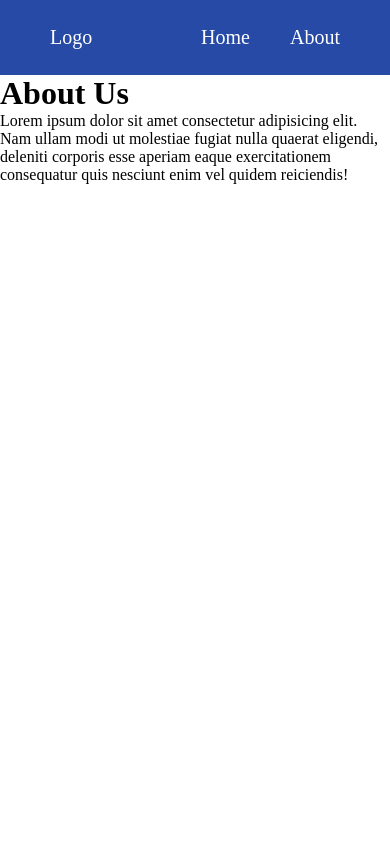
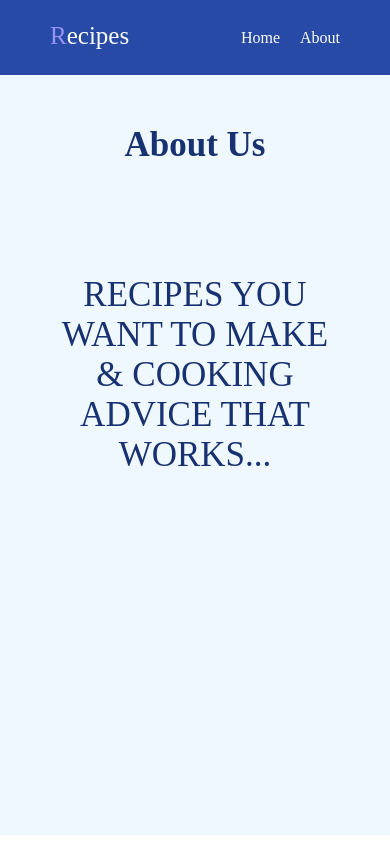
Before and after one commit to kirmiziisik/recipes, a React (Create React App) app: page /about in a window 390 px wide. Built offline with nearby package versions, Linux system fonts and the light colour scheme; no server answers.

Commit message:
single meal pages built and media queries added

```diff
--- a/package.json
+++ b/package.json
@@ -8,13 +8,14 @@
     "@testing-library/user-event": "^13.5.0",
     "react": "^18.2.0",
     "react-dom": "^18.2.0",
+    "react-icons": "^4.6.0",
     "react-router-dom": "^6.4.3",
     "react-scripts": "5.0.1",
     "web-vitals": "^2.1.4"
   },
   "scripts": {
     "start": "react-scripts start",
-    "build": "react-scripts build",
+    "build": "CI= react-scripts build",
     "test": "react-scripts test",
     "eject": "react-scripts eject"
   },
--- a/src/components/Loading.js
+++ b/src/components/Loading.js
@@ -1,7 +1,7 @@
 import React from "react";
 
 const Loading = () => {
-  return <h2>Loading...</h2>;
+  return <div className="loading"></div>;
 };
 
 export default Loading;
--- a/src/components/MealList.js
+++ b/src/components/MealList.js
@@ -9,7 +9,7 @@ const MealList = () => {
     return <Loading />;
   }
   if (meals.length < 1) {
-    return <h2>no meals found</h2>;
+    return <h2 className="no-meal">No meals found 😞 </h2>;
   }
   return (
     <section className="meal-list">
--- a/src/components/Navbar.js
+++ b/src/components/Navbar.js
@@ -4,7 +4,11 @@ import { Link } from "react-router-dom";
 const Navbar = () => {
   return (
     <nav>
-      <Link to="/">Logo</Link>
+      <Link to="/">
+        <p className="logo">
+          <span>R</span>ecipes
+        </p>
+      </Link>
       <ul>
         <li>
           <Link to="/">Home</Link>
--- a/src/components/SearchForm.js
+++ b/src/components/SearchForm.js
@@ -10,12 +10,14 @@ const SearchForm = () => {
 
   return (
     <section className="search-form">
+      <img className="form-img" src="./breakfast.svg" alt="" />
       <form onSubmit={handleSubmit}>
         <label htmlFor="meal" className="search-label">
           What would you like to cook today?
         </label>
         <br />
         <input
+          autoFocus
           className="search-input"
           type="text"
           name="meal"
--- a/src/index.css
+++ b/src/index.css
@@ -16,6 +16,25 @@ body {
 
 a {
   text-decoration: none;
+}
+
+/* ======================LOADING================= */
+
+@keyframes spinner {
+  to {
+    transform: rotate(360deg);
+  }
+}
+
+.loading {
+  width: 6rem;
+  height: 6rem;
+  margin: 0 auto;
+  margin-top: 10rem;
+  border-radius: 50%;
+  border: 3px solid #ccc;
+  border-top-color: var(--clr-primary-5);
+  animation: spinner 0.6s linear infinite;
 }
 
 /* ==================NAVBAR============== */
@@ -44,7 +63,15 @@ nav ul {
   gap: 4rem;
 }
 
-/* ================Meal================== */
+.logo {
+  font-size: 3.5rem;
+}
+
+.logo span {
+  color: rgb(151, 147, 241);
+}
+
+/* ================MEAL================== */
 
 .meal-list {
   text-align: center;
@@ -60,7 +87,7 @@ nav ul {
   display: inline-block;
   margin: 1rem;
   box-shadow: 2px 7px 3px 0px rgba(0, 0, 0, 0.5);
-  background-color: rgb(3, 15, 41);
+  background-color: rgb(5, 25, 67);
   color: aliceblue;
   border-radius: 1rem;
   transition: all 0.4s;
@@ -81,6 +108,7 @@ nav ul {
   flex-direction: column;
   margin: 2rem 0;
   text-align: start;
+  padding-left: 1.2rem;
 }
 
 .meal-name {
@@ -96,7 +124,18 @@ nav ul {
   display: inline-block;
 }
 
-/* ====================Search Form ======================== */
+.no-meal {
+  text-align: center;
+  font-size: 3rem;
+  margin-top: 2rem;
+}
+
+/* ====================SEARCH FORM ======================== */
+
+.form-img {
+  height: 15rem;
+  margin-bottom: 1rem;
+}
 
 .search-form {
   background-color: rgb(24, 49, 113);
@@ -122,3 +161,160 @@ nav ul {
   border: 3px solid black;
   text-transform: capitalize;
 }
+
+/* =================SINGLE MEAL ============================== */
+
+.single-meal {
+  background-color: aliceblue;
+}
+
+.single-meal-title {
+  font-size: 3rem;
+  text-align: center;
+  padding-top: 2rem;
+  color: rgb(27, 51, 107);
+}
+
+.single-meal-header {
+  display: grid;
+  grid-template-columns: 1fr 1fr;
+  /* gap: 0.5rem; */
+  padding: 2rem;
+}
+
+.single-meal-img {
+  height: 40rem;
+  align-self: center;
+  justify-self: center;
+  border-radius: 2rem;
+}
+
+.instructions {
+  grid-column: 1 / 3;
+  padding-top: 3rem;
+  padding-bottom: 1rem;
+}
+
+.instructions-text {
+  margin-top: 1rem;
+  font-size: 1.8rem;
+  line-height: 2rem;
+}
+
+.ingredient-container {
+  font-size: 2.2rem;
+  display: flex;
+  align-items: center;
+  justify-content: center;
+  gap: 5rem;
+  padding: 2rem;
+}
+
+.icon {
+  color: rgb(27, 51, 107);
+}
+
+.meal-btn {
+  background-color: rgb(27, 51, 107);
+  color: white;
+  padding: 1rem 3rem;
+  margin-bottom: 3rem;
+  margin-left: 2rem;
+  cursor: pointer;
+  border-radius: 0.5rem;
+  display: inline-block;
+}
+
+/* ===================ABOUT==================== */
+
+.about-section {
+  background-color: aliceblue;
+  height: 90vh;
+}
+
+.about-title {
+  font-size: 3.5rem;
+  text-align: center;
+  padding-top: 5rem;
+  color: rgb(24, 49, 113);
+}
+
+.about {
+  margin-top: 5rem;
+  padding: 6rem;
+  text-transform: uppercase;
+  font-size: 5.5rem;
+  text-align: center;
+  color: rgb(24, 49, 113);
+}
+
+/* ===================MEDIA QUERIES====================== */
+
+@media only screen and (max-width: 780px) {
+  .single-meal-header {
+    display: grid;
+    grid-template-columns: 1fr 4fr;
+  }
+
+  .single-meal-img {
+    height: 30rem;
+  }
+
+  .ingredient-container {
+    font-size: 1.8rem;
+  }
+}
+
+@media only screen and (max-width: 680px) {
+  .single-meal-img {
+    height: 24rem;
+  }
+
+  .ingredient-container {
+    font-size: 1.5rem;
+  }
+
+  .instructions-text {
+    font-size: 1.5rem;
+  }
+
+  .meal-btn {
+    padding: 0.5rem 1.5rem;
+  }
+}
+
+@media only screen and (max-width: 555px) {
+  .single-meal-header {
+    display: flex;
+    flex-direction: column;
+  }
+
+  .about {
+    font-size: 3.5rem;
+  }
+
+  .single-meal-img {
+    height: 30rem;
+  }
+
+  .ingredient-container {
+    font-size: 1.8rem;
+  }
+}
+
+@media only screen and (max-width: 420px) {
+  .search-input {
+    width: 30rem;
+    font-size: 3rem;
+  }
+
+  .logo {
+    font-size: 2.5rem;
+    margin-bottom: 0.3rem;
+  }
+
+  nav ul {
+    gap: 2rem;
+    font-size: 1.6rem;
+  }
+}
--- a/src/pages/About.js
+++ b/src/pages/About.js
@@ -2,15 +2,12 @@ import React from "react";
 
 const About = () => {
   return (
-    <>
-      <h1>About Us</h1>
-      <p>
-        Lorem ipsum dolor sit amet consectetur adipisicing elit. Nam ullam modi
-        ut molestiae fugiat nulla quaerat eligendi, deleniti corporis esse
-        aperiam eaque exercitationem consequatur quis nesciunt enim vel quidem
-        reiciendis!
+    <section className="about-section">
+      <h1 className="about-title">About Us</h1>
+      <p className="about">
+        Recipes you want to make & Cooking advice that works...
       </p>
-    </>
+    </section>
   );
 };
 
--- a/src/pages/SingleMeal.js
+++ b/src/pages/SingleMeal.js
@@ -1,6 +1,9 @@
 import React, { useEffect, useState } from "react";
 import Loading from "../components/Loading";
 import { useParams, Link } from "react-router-dom";
+import { BiFoodMenu } from "react-icons/bi";
+import { GiForkKnifeSpoon } from "react-icons/gi";
+import { BiCheckboxSquare } from "react-icons/bi";
 
 const SingleMeal = () => {
   const { id } = useParams();
@@ -33,9 +36,8 @@ const SingleMeal = () => {
     return <Loading />;
   }
   if (!meal) {
-    return <h2>no meal to display</h2>;
+    return <h2 className="no-meal">No meal to display 😞</h2>;
   } else {
-    console.log(meal);
     const {
       strMeal: name,
       strArea: area,
@@ -84,18 +86,91 @@ const SingleMeal = () => {
       strMeasure19,
       strMeasure20,
     } = meal;
+
+    const ingredients = [
+      strIngredient1,
+      strIngredient2,
+      strIngredient3,
+      strIngredient4,
+      strIngredient5,
+      strIngredient6,
+      strIngredient7,
+      strIngredient8,
+      strIngredient9,
+      strIngredient10,
+      strIngredient11,
+      strIngredient12,
+      strIngredient13,
+      strIngredient14,
+      strIngredient15,
+      strIngredient16,
+      strIngredient17,
+      strIngredient18,
+      strIngredient19,
+      strIngredient20,
+    ];
+
+    const measures = [
+      strMeasure1,
+      strMeasure2,
+      strMeasure3,
+      strMeasure4,
+      strMeasure5,
+      strMeasure6,
+      strMeasure7,
+      strMeasure8,
+      strMeasure9,
+      strMeasure10,
+      strMeasure11,
+      strMeasure12,
+      strMeasure13,
+      strMeasure14,
+      strMeasure15,
+      strMeasure16,
+      strMeasure17,
+      strMeasure18,
+      strMeasure19,
+      strMeasure20,
+    ];
+
     return (
-      <section className="section-meal">
-        <h2 className="section-title">{name}</h2>
+      <section className="single-meal">
+        <h2 className="single-meal-title">{name}</h2>
+        <header className="single-meal-header">
+          <img className="single-meal-img" src={img} alt="meal" />
+          <div className="ingredient-container">
+            <div className="ingredients">
+              <h2>
+                <BiFoodMenu className="icon" />
+              </h2>
+              {ingredients.map((ingredient, idx) => (
+                <p key={idx}>{ingredient}</p>
+              ))}
+            </div>
+            <div className="measures">
+              <h2>
+                <GiForkKnifeSpoon className="icon" />
+              </h2>
+              {measures.map((measure, idx) => (
+                <p key={idx}>{measure}</p>
+              ))}
+            </div>
+          </div>
+          <div className="instructions">
+            <h2>Instructions</h2>
+            <p className="instructions-text">{instructions}</p>
+          </div>
+        </header>
+
+        <a href={video}>
+          <span className="meal-btn">Watch video</span>
+        </a>
+        <Link to="/" className="meal-btn">
+          Go back
+        </Link>
       </section>
     );
   }
-
-  return (
-    <section>
-      <h2 className="section-title"></h2>
-    </section>
-  );
 };
 
 export default SingleMeal;
```
Also changed, not shown: public/breakfast.svg (added), 1 other file (tests, documents, lock files or other folders).
